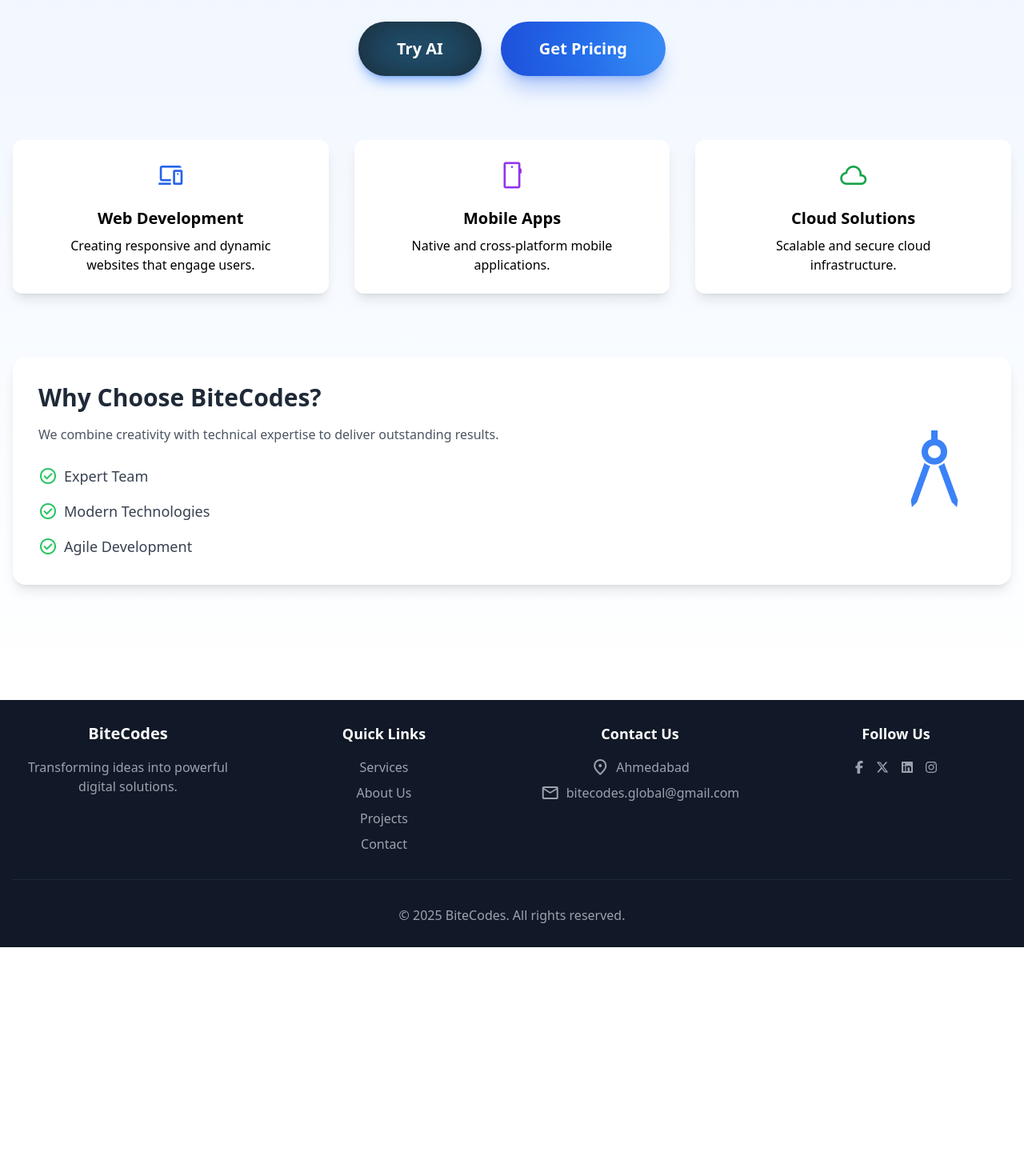
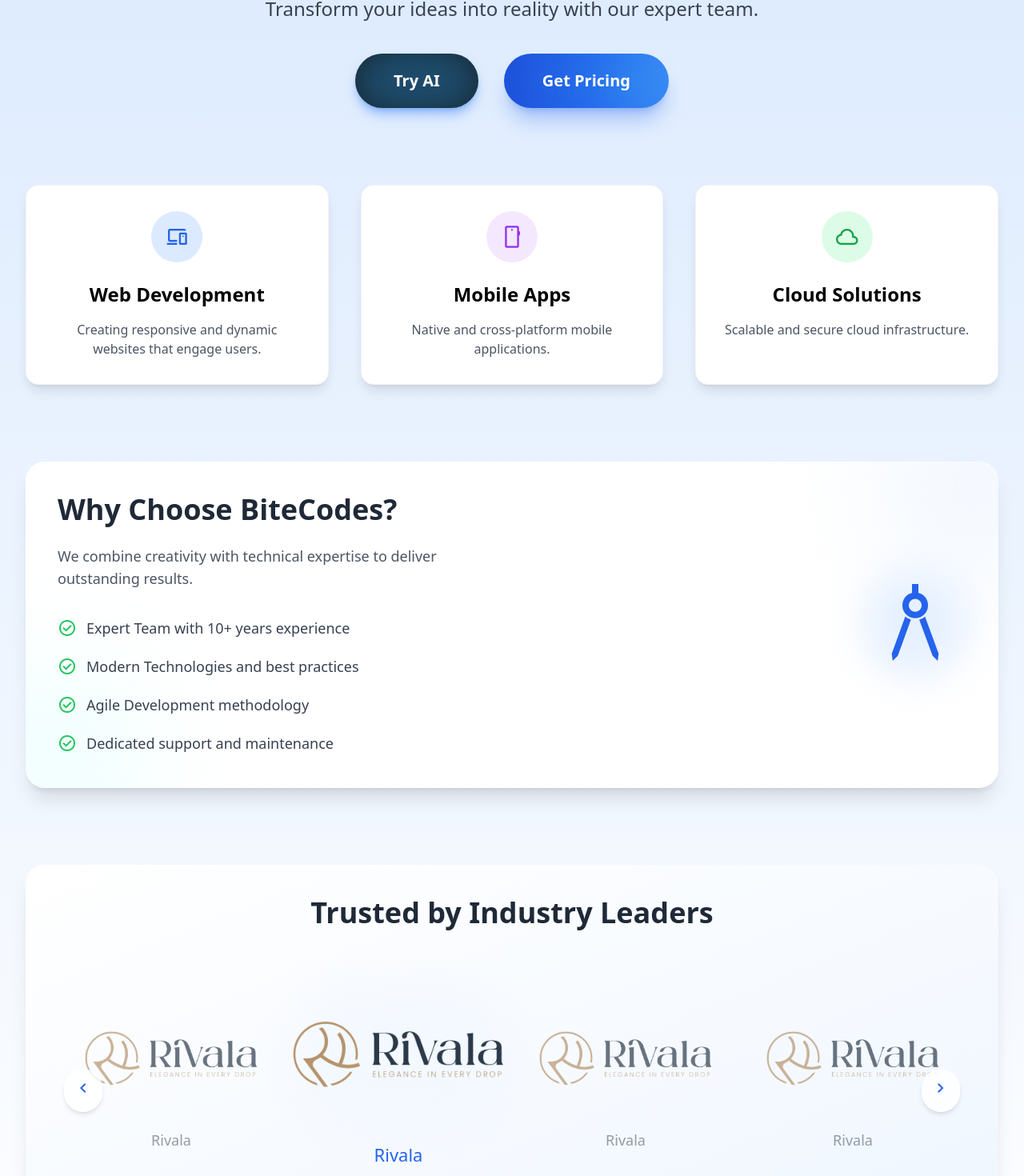
Before and after one commit to BitecodesHub/BiteCodes, a React (Create React App) app: page / in a window 1280 px wide. Shown: the part 237-1707 px from the top of the page at 80% size. Before the commit the page ends 1421 px from the top, so only its background shows below. Built offline with nearby package versions, Linux system fonts and the light colour scheme.

Commit message:
Improved design by Ismail

```diff
--- a/src/components/MainPage.js
+++ b/src/components/MainPage.js
@@ -1,7 +1,62 @@
-import React from "react";
+import React, { useEffect, useState, useRef } from "react";
 import { Helmet } from "react-helmet-async";
 
 export const MainPage = () => {
+  const [activeLogoIndex, setActiveLogoIndex] = useState(0);
+  const [isAutoplay, setIsAutoplay] = useState(true);
+  const carouselRef = useRef(null);
+
+  const clients = [
+    {
+      name: "Rivala",
+      logo: "/logos/Rivala Logo Final-02.png",
+      website: "https://rivalacare.com"
+    },
+    {
+      name: "Rivala",
+      logo: "/logos/Rivala Logo Final-02.png",
+      website: "https://rivalacare.com"
+    },
+    {
+      name: "Rivala",
+      logo: "/logos/Rivala Logo Final-02.png",
+      website: "https://rivalacare.com"
+    },
+    {
+      name: "Rivala",
+      logo: "/logos/Rivala Logo Final-02.png",
+      website: "https://rivalacare.com"
+    }
+  ];
+
+  useEffect(() => {
+    let interval;
+
+    if (isAutoplay) {
+      interval = setInterval(() => {
+        setActiveLogoIndex((prevIndex) => (prevIndex + 1) % clients.length);
+      }, 3000);
+    }
+
+    return () => clearInterval(interval);
+  }, [isAutoplay, clients.length]);
+
+  const pauseAutoplay = () => setIsAutoplay(false);
+  const resumeAutoplay = () => setIsAutoplay(true);
+
+  const goToLogo = (index) => {
+    setActiveLogoIndex(index);
+    setIsAutoplay(false);
+    setTimeout(() => setIsAutoplay(true), 5000);
+  };
+
+  const visitClientWebsite = (event, url) => {
+    event.stopPropagation();
+    if (url) {
+      window.open(url, '_blank', 'noopener,noreferrer');
+    }
+  };
+
   return (
     <div id="webcrumbs">
       <Helmet>
@@ -17,103 +72,177 @@ export const MainPage = () => {
         <meta property="og:image" content="/seo-image.png" />
       </Helmet>
 
-      <div className="min-h-screen bg-gradient-to-b from-blue-50 to-white">
-        <main className="max-w-full mx-auto px-4 py-16">
-          {/* Hero Section */}
-          <section className="text-center mb-20">
-            <h2 className="text-5xl font-bold mb-6 animate-pulse">
+      <div className="min-h-screen bg-gradient-to-b from-blue-100 to-white">
+        <main className="max-w-full mx-auto px-4 sm:px-6 lg:px-8 py-20">
+          <section className="text-center mb-24">
+            <h2 className="text-5xl md:text-6xl font-bold mb-6 text-blue-800 animate-fadeIn">
               We Build Amazing Software
             </h2>
-            <p className="text-xl mb-8">
+            <p className="text-xl md:text-2xl mb-10 text-gray-700 max-w-3xl mx-auto">
               Transform your ideas into reality with our expert team.
             </p>
 
-            {/* Buttons Section */}
-            <div className="flex flex-col sm:flex-row items-center justify-center gap-6">
-              {/* AI Button */}
+            <div className="flex flex-col sm:flex-row items-center justify-center gap-8">
               <a href="/ai" className="relative w-full sm:w-auto">
-                <button className="relative w-full sm:w-auto px-12 py-5 rounded-full text-xl font-bold text-white bg-black/90 transition-all duration-500 transform hover:scale-110 hover:-translate-y-1 shadow-lg shadow-blue-500/50 hover:shadow-blue-400/70 overflow-hidden group">
+                <button className="relative w-full sm:w-auto px-12 py-5 rounded-full text-xl font-bold text-white bg-black/90 transition-all duration-500 transform hover:scale-105 hover:-translate-y-1 shadow-lg hover:shadow-xl shadow-blue-500/50 hover:shadow-blue-400/70 overflow-hidden group">
                   <span className="relative z-10">Try AI</span>
-                  <span className="absolute inset-0 bg-gradient-to-r from-blue-600 via-blue-400 to-cyan-400 opacity-0 group-hover:opacity-20 transition-opacity duration-500" />
+                  <span className="absolute inset-0 bg-gradient-to-r from-blue-600 via-blue-400 to-cyan-400 opacity-0 group-hover:opacity-30 transition-opacity duration-300" />
                   <span className="absolute -inset-2 animate-pulse bg-blue-500/30 blur-xl rounded-full" />
-                  <span className="absolute -inset-4 animate-glow bg-cyan-400/20 blur-2xl rounded-full" />
-                  <span className="absolute -inset-6 animate-ping bg-blue-600/10 blur-3xl rounded-full" />
+                  <span className="absolute -inset-4 animate-pulse bg-cyan-400/20 blur-2xl rounded-full" />
                 </button>
               </a>
 
-              {/* Get Pricing Button */}
               <a href="/pricelist" className="relative w-full sm:w-auto">
-                <button className="relative w-full sm:w-auto px-12 py-5 rounded-full text-xl font-bold text-white overflow-hidden transition-all duration-500 transform hover:scale-110 hover:-translate-y-1 shadow-xl shadow-blue-600/30 hover:shadow-blue-500/50">
+                <button className="relative w-full sm:w-auto px-12 py-5 rounded-full text-xl font-bold text-white overflow-hidden transition-all duration-500 transform hover:scale-105 hover:-translate-y-1 shadow-xl shadow-blue-600/30 hover:shadow-blue-500/50 group">
                   <span className="relative z-10">Get Pricing</span>
-                  <div className="absolute inset-0 bg-gradient-to-r from-blue-700 via-blue-600 to-blue-500 group-hover:from-blue-600 group-hover:to-blue-400 transition-colors duration-500" />
-                  <span className="absolute inset-0 bg-gradient-to-r from-blue-400 to-cyan-400 opacity-0 hover:opacity-20 transition-opacity duration-500" />
+                  <div className="absolute inset-0 bg-gradient-to-r from-blue-700 via-blue-600 to-blue-500" />
+                  <span className="absolute inset-0 bg-gradient-to-r from-blue-400 to-cyan-400 opacity-0 group-hover:opacity-30 transition-opacity duration-300" />
                   <span className="absolute -inset-2 bg-gradient-to-r from-blue-600/20 to-cyan-400/20 blur-xl rounded-full" />
                 </button>
               </a>
             </div>
           </section>
 
-          {/* Features Section */}
-          <section className="grid md:grid-cols-3 gap-8 mb-20">
+          <section className="grid md:grid-cols-3 gap-10 mb-24">
             {[
-              { icon: "devices", title: "Web Development", desc: "Creating responsive and dynamic websites that engage users." },
-              { icon: "smartphone", title: "Mobile Apps", desc: "Native and cross-platform mobile applications." },
-              { icon: "cloud", title: "Cloud Solutions", desc: "Scalable and secure cloud infrastructure." },
+              { icon: "devices", title: "Web Development", desc: "Creating responsive and dynamic websites that engage users.", color: "blue" },
+              { icon: "smartphone", title: "Mobile Apps", desc: "Native and cross-platform mobile applications.", color: "purple" },
+              { icon: "cloud", title: "Cloud Solutions", desc: "Scalable and secure cloud infrastructure.", color: "green" },
             ].map((feature, index) => (
-              <div key={index} className="bg-white p-6 text-center rounded-xl shadow-lg hover:shadow-2xl transition-shadow duration-300 transform hover:-translate-y-2">
-                <span className={`material-symbols-outlined text-4xl text-${feature.icon === "devices" ? "blue" : feature.icon === "smartphone" ? "purple" : "green"}-600`}>
-                  {feature.icon}
-                </span>
-                <h3 className="text-xl font-bold mt-4 mb-2">{feature.title}</h3>
-                <p className="px-10">{feature.desc}</p>
+              <div
+                key={index}
+                className="bg-white p-8 text-center rounded-2xl shadow-lg hover:shadow-2xl transition-all duration-500 transform hover:-translate-y-2 border border-gray-100"
+              >
+                <div className={`inline-flex items-center justify-center h-16 w-16 rounded-full bg-${feature.color}-100 text-${feature.color}-600 mb-6`}>
+                  <span className="material-symbols-outlined text-3xl">
+                    {feature.icon}
+                  </span>
+                </div>
+                <h3 className="text-2xl font-bold mb-4">{feature.title}</h3>
+                <p className="text-gray-600">{feature.desc}</p>
               </div>
             ))}
           </section>
 
-          {/* Why Choose Us Section */}
-          <section className="bg-white rounded-2xl p-8 shadow-lg mb-20">
-            <div className="flex flex-col md:flex-row items-center md:space-x-8">
+          <section className="bg-white rounded-3xl p-10 shadow-xl mb-24 overflow-hidden relative">
+            <div className="absolute -top-24 -right-24 w-64 h-64 bg-blue-50 rounded-full blur-3xl opacity-70"></div>
+            <div className="absolute -bottom-24 -left-24 w-64 h-64 bg-cyan-50 rounded-full blur-3xl opacity-70"></div>
+
+            <div className="flex flex-col md:flex-row items-center md:space-x-12 relative z-10">
               <div className="md:w-1/2 text-center md:text-left">
-                <h2 className="text-3xl font-bold mb-4 text-gray-800">
+                <h2 className="text-3xl md:text-4xl font-bold mb-6 text-gray-800">
                   Why Choose BiteCodes?
                 </h2>
-                <p className="mb-6 text-gray-600">
+                <p className="mb-8 text-lg text-gray-600">
                   We combine creativity with technical expertise to deliver outstanding results.
                 </p>
-                <ul className="space-y-3">
-                  {["Expert Team", "Modern Technologies", "Agile Development"].map((item, index) => (
+                <ul className="space-y-4">
+                  {[
+                    "Expert Team with 10+ years experience",
+                    "Modern Technologies and best practices",
+                    "Agile Development methodology",
+                    "Dedicated support and maintenance"
+                  ].map((item, index) => (
                     <li key={index} className="flex items-center text-lg text-gray-700">
-                      <span className="material-symbols-outlined mr-2 text-green-500 text-2xl">check_circle</span>
+                      <span className="material-symbols-outlined mr-3 text-green-500 text-2xl">check_circle</span>
                       {item}
                     </li>
                   ))}
                 </ul>
               </div>
 
-              <div className="md:w-1/2 flex justify-center md:justify-end mt-8 md:mt-0">
-                <div className="relative animate-float">
-                  <span className="material-symbols-outlined text-9xl text-blue-500">architecture</span>
+              <div className="md:w-1/2 flex justify-center md:justify-end mt-10 md:mt-0">
+                <div className="relative animate-bounce-slow">
+                  <div className="absolute inset-0 bg-blue-100 blur-xl rounded-full opacity-70"></div>
+                  <span className="material-symbols-outlined text-9xl text-blue-600 relative z-10">architecture</span>
                 </div>
               </div>
             </div>
           </section>
 
-          {/* Success Stories */}
-          {/* <section className="bg-white rounded-2xl p-8 shadow-lg mb-20">
-            <h2 className="text-3xl font-bold mb-8 text-center">Our Success Stories</h2>
-            <div className="grid md:grid-cols-2 gap-8">
-              {[
-                { icon: "rocket_launch", title: "2 Projects Delivered", desc: "Crafting digital experiences with expertise." },
-                { icon: "groups", title: "2 Happy Clients", desc: "Building long-term relationships with trust." },
-              ].map((story, index) => (
-                <div key={index} className="p-6 border text-center border-gray-200 rounded-xl hover:border-blue-500 transition-colors duration-300">
-                  <span className={`material-symbols-outlined text-5xl text-${story.icon === "rocket_launch" ? "green" : "purple"}-600`}>{story.icon}</span>
-                  <h3 className="text-xl font-bold mt-4 mb-2">{story.title}</h3>
-                  <p>{story.desc}</p>
+          <section className="mb-20">
+            <div className="rounded-3xl p-10 shadow-xl bg-gradient-to-br from-white to-blue-50">
+              <h2 className="text-3xl md:text-4xl font-bold mb-10 text-center text-gray-800">
+                Trusted by Industry Leaders
+              </h2>
+
+              <div
+                ref={carouselRef}
+                className="relative py-10 overflow-hidden"
+                onMouseEnter={pauseAutoplay}
+                onMouseLeave={resumeAutoplay}
+              >
+                <div className="flex justify-around items-center">
+                  {clients.map((client, index) => (
+                    <div
+                      key={index}
+                      className={`transition-all duration-700 transform px-4 flex flex-col items-center ${
+                        index === activeLogoIndex
+                          ? "scale-110 opacity-100"
+                          : "scale-90 opacity-70"
+                      }`}
+                      onClick={() => goToLogo(index)}
+                    >
+                      <div
+                        className="h-40 w-60 flex items-center justify-center relative mb-5 cursor-pointer hover:scale-105 transition-transform duration-300"
+                        onClick={(e) => visitClientWebsite(e, client.website)}
+                      >
+                        <img
+                          src={client.logo === undefined ? "/api/placeholder/240/160" : client.logo}
+                          alt={`${client.name} logo`}
+                          className="h-auto max-h-full w-auto max-w-full object-contain transition-all duration-500"
+                        />
+
+                        {index === activeLogoIndex && (
+                          <div className="absolute inset-0 rounded-full bg-blue-50 opacity-30 blur-xl -z-10 animate-pulse"></div>
+                        )}
+                      </div>
+
+                      <span className={`font-medium text-xl transition-all duration-500 ${
+                        index === activeLogoIndex
+                          ? "text-blue-600"
+                          : "text-gray-500"
+                      }`}>
+                        {client.name}
+                      </span>
+                    </div>
+                  ))}
                 </div>
-              ))}
+
+                <div className="flex justify-between absolute top-1/2 transform -translate-y-1/2 w-full px-2 z-10">
+                  <button
+                    onClick={() => goToLogo((activeLogoIndex - 1 + clients.length) % clients.length)}
+                    className="bg-white/80 hover:bg-white text-blue-600 p-3 rounded-full shadow-md hover:shadow-lg transition-all"
+                    aria-label="Previous client"
+                  >
+                    <span className="material-symbols-outlined">chevron_left</span>
+                  </button>
+                  <button
+                    onClick={() => goToLogo((activeLogoIndex + 1) % clients.length)}
+                    className="bg-white/80 hover:bg-white text-blue-600 p-3 rounded-full shadow-md hover:shadow-lg transition-all"
+                    aria-label="Next client"
+                  >
+                    <span className="material-symbols-outlined">chevron_right</span>
+                  </button>
+                </div>
+
+                <div className="flex justify-center mt-6 space-x-2">
+                  {clients.map((_, index) => (
+                    <button
+                      key={index}
+                      onClick={() => goToLogo(index)}
+                      className={`h-3 rounded-full transition-all duration-300 ${
+                        index === activeLogoIndex
+                          ? "bg-blue-600 w-8"
+                          : "bg-gray-300 w-3 hover:bg-gray-400"
+                      }`}
+                      aria-label={`Go to client ${index + 1}`}
+                    />
+                  ))}
+                </div>
+              </div>
             </div>
-          </section> */}
+          </section>
         </main>
       </div>
     </div>
--- a/src/components/ai.js
+++ b/src/components/ai.js
@@ -68,7 +68,6 @@ const AI = () => {
 
       const reader = response.body.getReader();
       const decoder = new TextDecoder();
-      let fullText = "";
       let tempText = "";
 
       while (true) {
@@ -76,6 +75,7 @@ const AI = () => {
         if (done || isStopped) break;
 
         const chunk = decoder.decode(value, { stream: true });
+        // eslint-disable-next-line no-loop-func
         chunk.split("\n").forEach((line) => {
           if (line.startsWith("data:")) {
             try {
@@ -89,6 +89,7 @@ const AI = () => {
           }
         });
 
+        // eslint-disable-next-line no-loop-func
         setChatMessages((prev) => {
           const updatedMessages = [...prev];
           updatedMessages[updatedMessages.length - 1].text = tempText;
```
Also changed, not shown: public/logos/Rivala Logo Final-01.png (added), public/logos/Rivala Logo Final-02.png (added).
